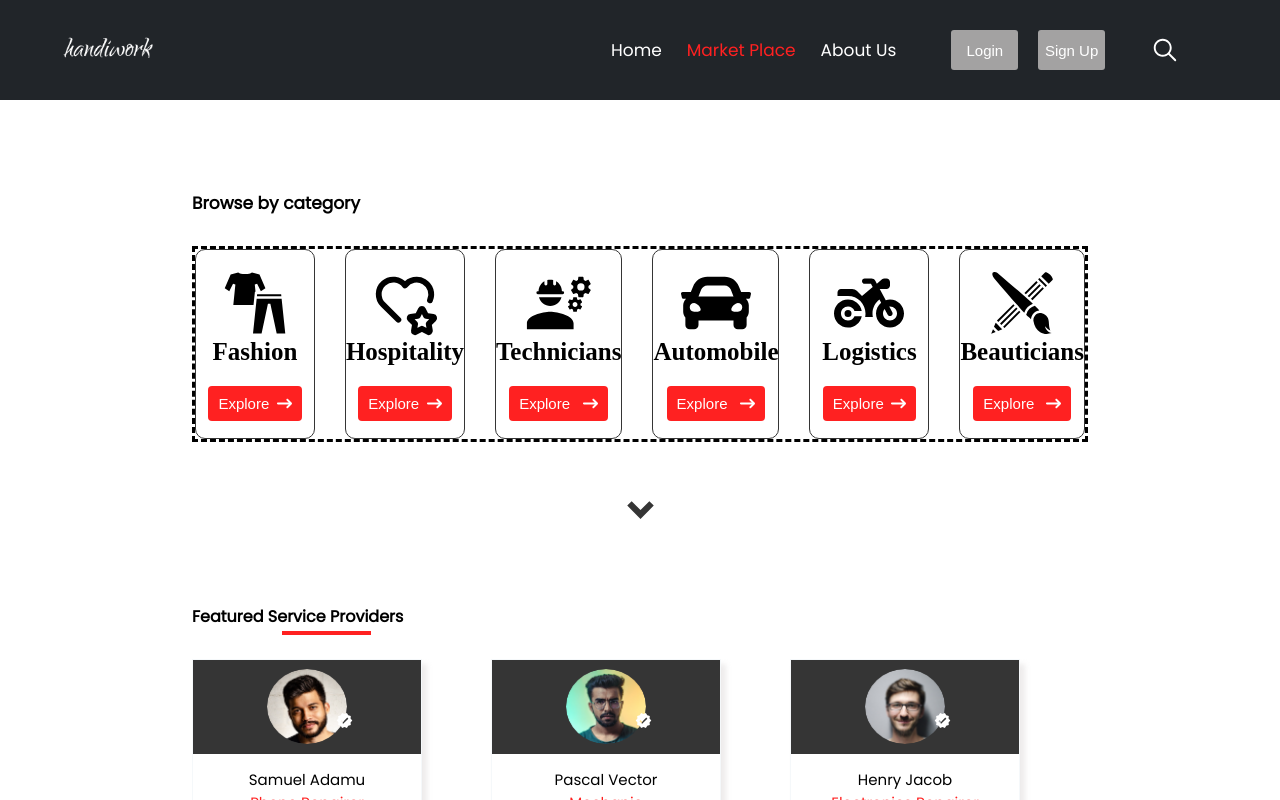
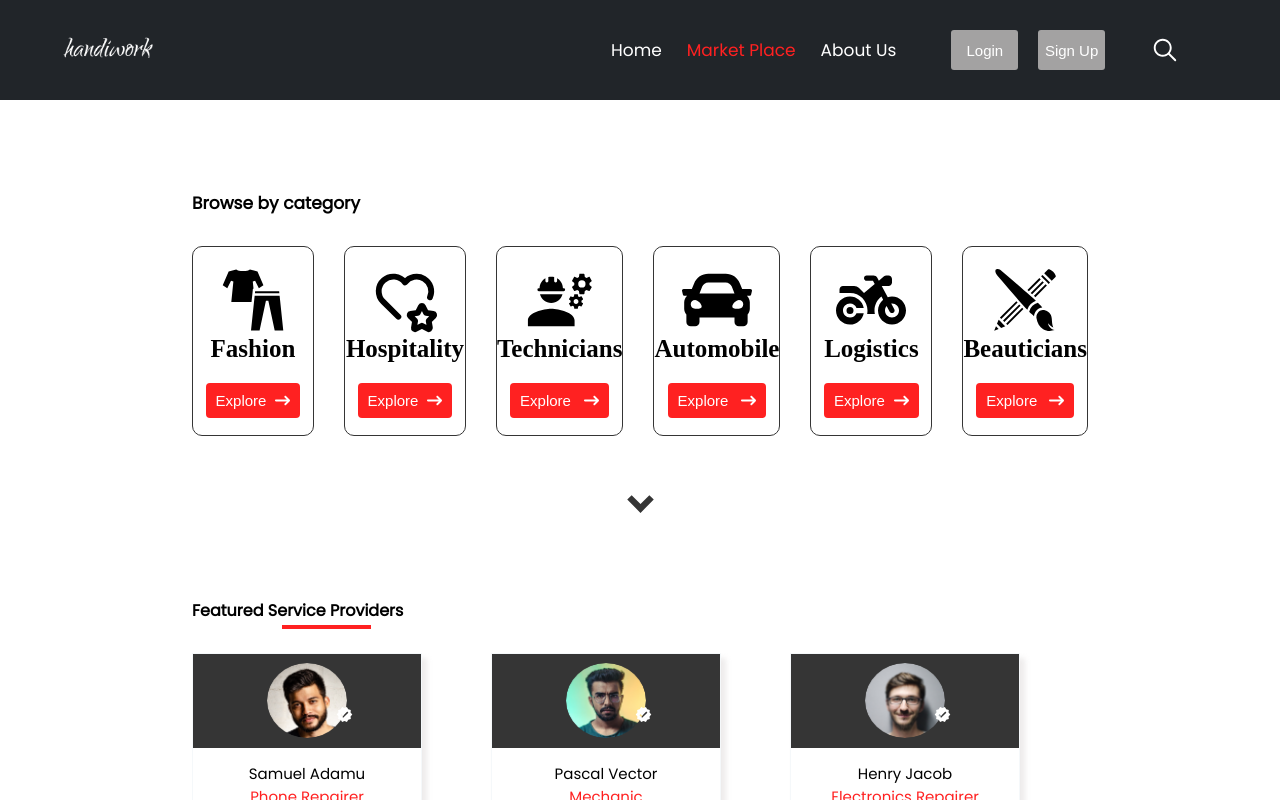
Before and after one commit to Cannyokpoto/page-handiwork, a React (Vite) app: page /market-place in a window 1280 px wide. Shown: the top 800 px of the page. Built offline with nearby package versions, Linux system fonts and the light colour scheme; no server answers; a web font is replaced by a local one.

Commit message:
new commit

```diff
--- a/src/Components/CategoryBox/CategoryBox.css
+++ b/src/Components/CategoryBox/CategoryBox.css
@@ -47,7 +47,6 @@
     justify-content: flex-start;
     align-items: center;
     gap: 30px;
-    border: dashed;
 }
 
 .category-box .category-layout .category-row a{
```
